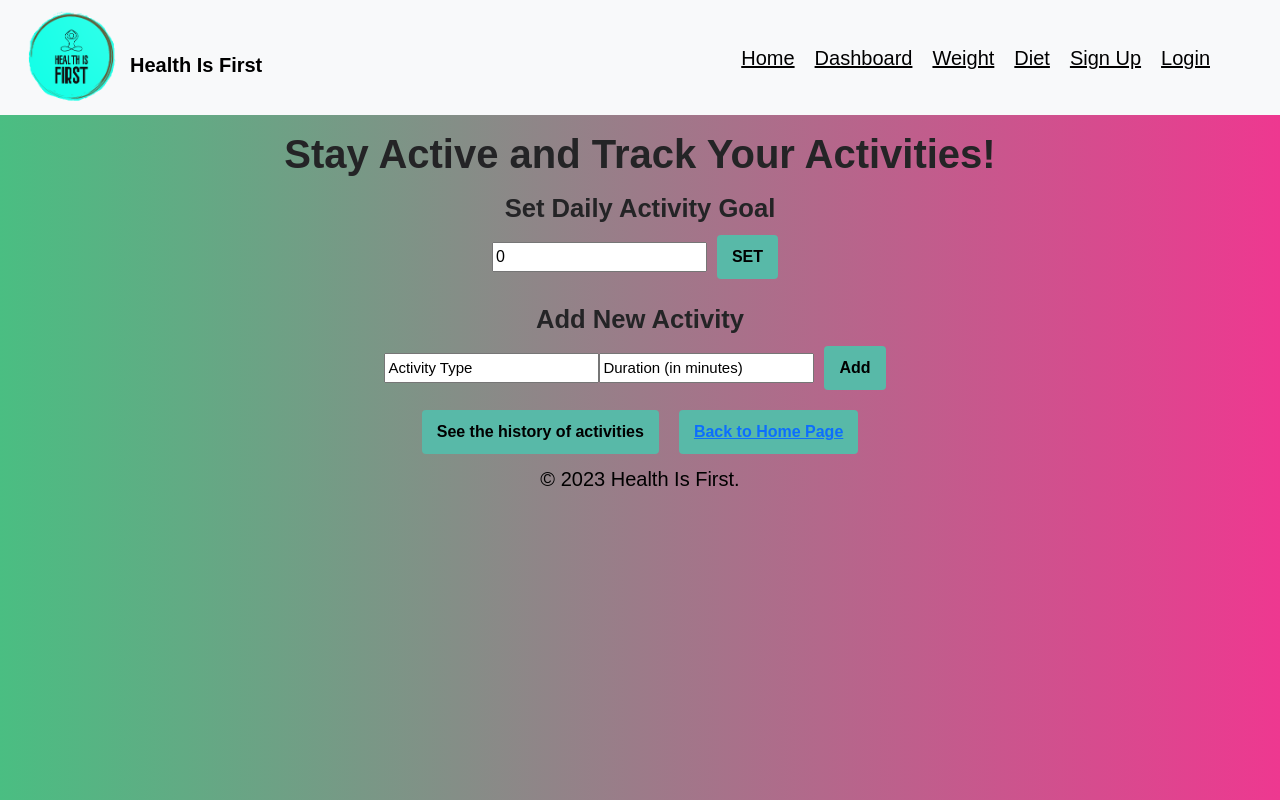
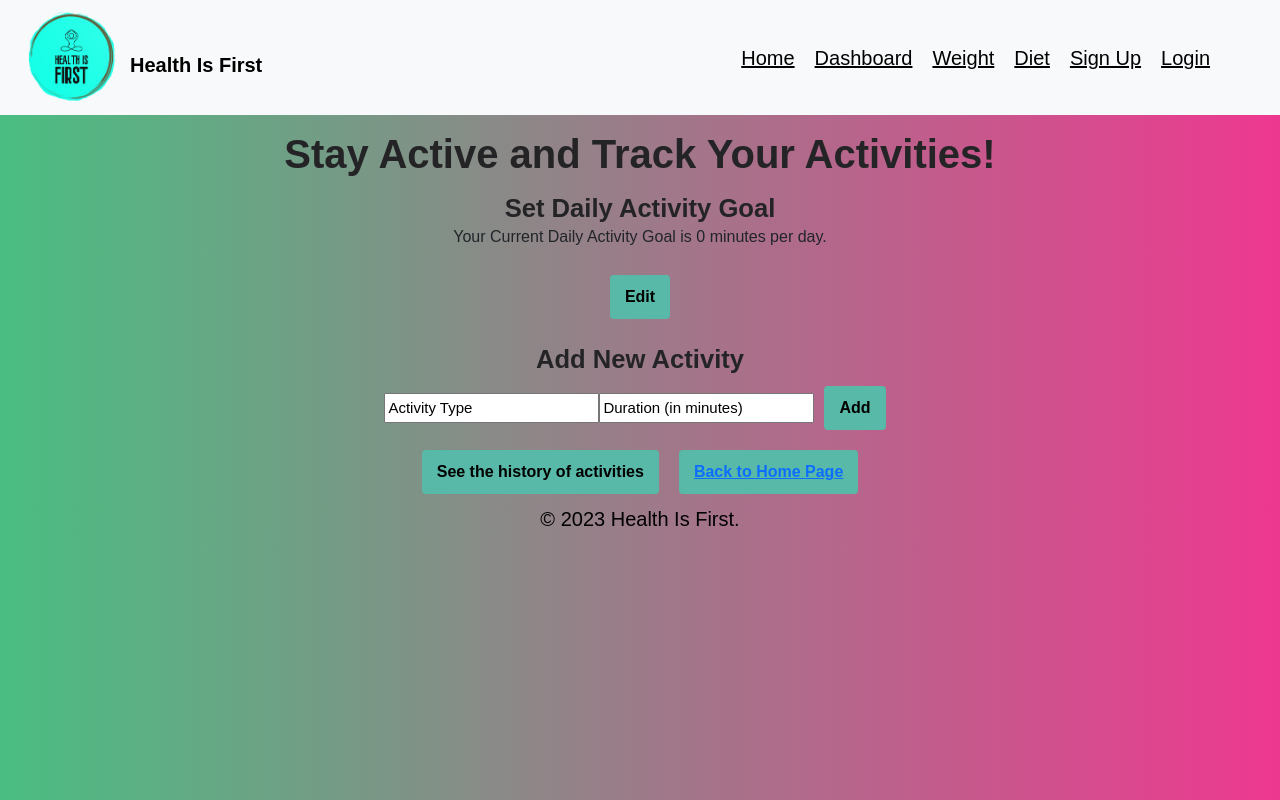
Before and after one commit to SaraArzideh/Health_Is_First, a React (Create React App) app in the folder frontend/: page /activity in a window 1280 px wide. Built offline with nearby package versions, Linux system fonts and the light colour scheme.

Commit message:
activity-goal set/edit

```diff
--- a/frontend/src/components/ActivityTracker.js
+++ b/frontend/src/components/ActivityTracker.js
@@ -10,6 +10,7 @@ function ActivityTracker() {
   const dispatch = useDispatch();
   const activities = useSelector(state => state.activities.activities);
   const userActivityGoal = useSelector(state => state.auth.user?.activityGoal || 0);
+
   // Create a state to determine if the goal is currently being edited:
   const [isEditingGoal, setIsEditingGoal] = useState(false);
   const [showActivityHistory, setShowActivityHistory] = useState(false);
@@ -38,14 +39,13 @@ function ActivityTracker() {
   const handleSetGoal = () => {
     dispatch({ type: SET_ACTIVITY_GOAL, payload:activityGoal });
     dispatch(setUserActivityGoal(activityGoal));
-    setIsEditingGoal(false);  // Toggle the edit mode off
-    setGoalSetOnce(true); //Goal has been set
+    setIsEditingGoal(false);  // Set to false after goal is set
   };
 
 
   // Toggle Editing Goal Mode
   const toggleEditGoal = () => {
-    setIsEditingGoal(!isEditingGoal);
+    setIsEditingGoal(true);
   };
 
   // Toggle Activity History Display
@@ -60,16 +60,27 @@ function ActivityTracker() {
 
         <div>
           <h2>Set Daily Activity Goal</h2>
-          <input
-              type="number"
-              value={activityGoal}
-              onChange={(e) => setActivityGoal(e.target.value)}
-              placeholder="Daily Activity (in minutes)"
-          />
           {
-            (isEditingGoal|| !goalSetOnce)?
-           <button onClick={handleSetGoal}>SET</button>:
-           <button onClick={toggleEditGoal}>EDIT</button>
+            isEditingGoal ?
+            (
+              // If editing, display the input field and the SET button
+              <>
+                <input
+                    type="number"
+                    value={activityGoal}
+                    onChange={(e) => setActivityGoal(e.target.value)}
+                    placeholder="Daily Activity (in minutes)"
+                />
+                <button onClick={handleSetGoal}>SET</button>
+              </>
+            ) :
+            (
+              // If not editing, display the set goal and the EDIT button
+              <>
+                <p>Your Current Daily Activity Goal is {activityGoal} minutes per day.</p>
+                <button onClick={toggleEditGoal}>Edit</button>
+              </>
+            )
           }
       </div>
       <h2>Add New Activity </h2>
```
